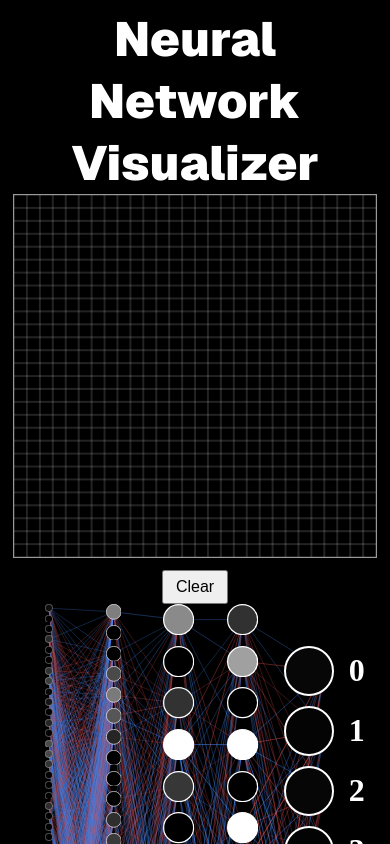
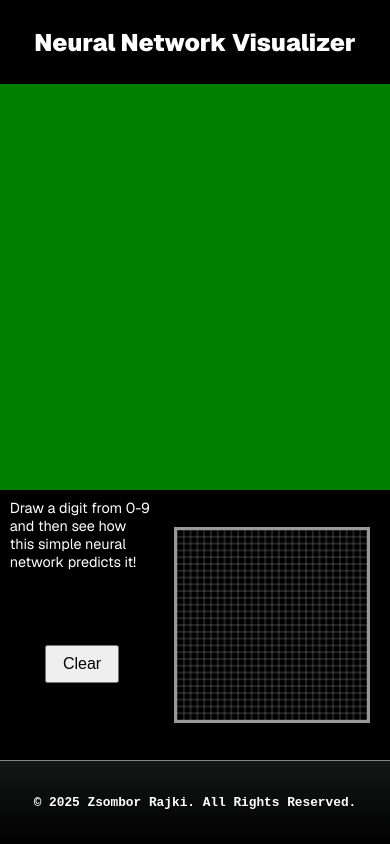
Before and after one commit to zs-rajki/nnvisuals, a React (Vite) app: page / in a window 390 px wide. Shown: the top 844 px of the page. Built offline with nearby package versions, Linux system fonts and the light colour scheme.

Commit message:
Make title, footer, canvas responsive

```diff
--- a/src/App.jsx
+++ b/src/App.jsx
@@ -16,12 +16,12 @@ function App() {
                     <Canvas onGridChange={setGrid} />
                 </div>
                 <div className="network">
-                    <NeuralNetwork grid={grid} center={true}/>
+                    {/* <NeuralNetwork grid={grid} center={true}/> */}
+                </div>
+                <div className="footer">
+                    <span>&copy; <span>{new Date().getFullYear()}</span> Zsombor Rajki. All Rights Reserved.</span>
                 </div>
             </div>
-            <footer>
-                &copy; <span>{new Date().getFullYear()}</span> Zsombor Rajki. All Rights Reserved.
-            </footer>
         </>
     )
 }
--- a/src/Canvas/Canvas.jsx
+++ b/src/Canvas/Canvas.jsx
@@ -10,15 +10,16 @@ export default function Canvas({ onGridChange }) {
 		Array(GRID_SIZE).fill(0).map(() => Array(GRID_SIZE).fill(0))
 	);
 	const [drawing, setDrawing] = useState(false);
-	const [cellSize, setCellSize] = useState(10); // dynamic later
+	const [cellSize, setCellSize] = useState(10);
 
 	// Resize canvas on window/container resize
 	const resizeCanvas = useCallback(() => {
 		const container = containerRef.current;
 		if (!container) return;
 
-		const width = container.clientWidth;
-		const size = Math.floor(width / GRID_SIZE);
+		// Take min(width, height) so canvas is always square
+		const sizeAvailable = Math.min(container.clientWidth, container.clientHeight);
+		const size = Math.floor(sizeAvailable / GRID_SIZE);
 		setCellSize(size);
 
 		const canvas = canvasRef.current;
@@ -51,20 +52,6 @@ export default function Canvas({ onGridChange }) {
 	useEffect(() => {
 		if (onGridChange) onGridChange(grid);
 	}, [grid, onGridChange]);
-
-    // -----------Canvas without grid--------------------------
-    //
-	// const drawGrid = (ctx, gridData, size) => {
-	// 	ctx.clearRect(0, 0, GRID_SIZE * size, GRID_SIZE * size);
-	// 	for (let y = 0; y < GRID_SIZE; y++) {
-	// 		for (let x = 0; x < GRID_SIZE; x++) {
-	// 			const val = gridData[y][x];
-	// 			const shade = Math.round(val * 255);
-	// 			ctx.fillStyle = `rgb(${shade}, ${shade}, ${shade})`;
-	// 			ctx.fillRect(x * size, y * size, size, size);
-	// 		}
-	// 	}
-	// };
 
 	const drawGrid = (ctx, gridData, size) => {
 		ctx.clearRect(0, 0, GRID_SIZE * size, GRID_SIZE * size);
@@ -150,6 +137,10 @@ export default function Canvas({ onGridChange }) {
 	};
 
 	return (
+		<div className={styles.canvasGrid}>
+			<div className={styles.text}>
+				Draw a digit from 0-9 and then see how this simple neural network predicts it!
+			</div>
 			<div ref={containerRef} className={styles.canvasContainer}>
 				<canvas
 					ref={canvasRef}
@@ -159,7 +150,10 @@ export default function Canvas({ onGridChange }) {
 					onPointerUp={handlePointerUp}
 					onPointerLeave={handlePointerUp}
 				/>
+			</div>
+			<div className={styles.buttonContainer}>
 				<button className={styles.clearButton} onClick={handleClear}>Clear</button>
+			</div>
 		</div>
 	);
 }
--- a/src/Canvas/Canvas.module.css
+++ b/src/Canvas/Canvas.module.css
@@ -1,21 +1,66 @@
-.canvasContainer {
-	width: 100%;
-	max-width: 500px; /* limit max canvas size */
-	margin: auto;
-	display: flex;
-	flex-direction: column;
-	align-items: center;
+.canvasGrid {
+	display: grid;
+    grid-template-areas:
+    'text'
+    'canvas'
+    'button';
+    grid-template-columns: 1fr;
+    grid-template-rows: auto 1fr auto;
+    gap: 2.5%;
+    width: 100%;
+	height: 100%;
+    padding: 2.5%
 }
 
+.text {
+    grid-area: text;
+    display: flex;
+    justify-content: center;
+    align-items: flex-start;
+    font-family: "Geist", sans-serif;
+    /* font-family: "Geist Mono", monospace; */
+    font-weight: 400;
+    color: white;
+    font-size: clamp(0.9rem, 1.5vw, 2rem);
+}
+
+.canvasContainer {
+    grid-area: canvas;
+    display: flex;
+    justify-content: center;
+    align-items: center;
+    width: 100%;
+    height: 100%;
+    max-height: 500px; /* may delete this later */
+}
 .canvas {
 	touch-action: none;
-	border: 1px solid #999;
+	border: 3px solid #999;
 	display: block;
+    width: 100%;
+    height: 100%;
 }
 
+.buttonContainer {
+    grid-area: button;
+    display: flex;
+    justify-content: center;
+    align-items: center;
+}
 .clearButton {
-	margin-top: 12px;
-	padding: 6px 12px;
-	font-size: 16px;
+    padding: max(0.5rem, 1vw) max(1rem, 2.5%);
+	font-size: max(1rem, 2vw);
 	cursor: pointer;
 }
+
+@media only screen and (max-width: 600px) {
+    .canvasGrid {
+        max-width: 500px;
+        display: grid;
+        grid-template-areas:
+        'text canvas'
+        'button canvas';
+        grid-template-columns: 1fr 1.5fr;
+        grid-template-rows: auto 1fr;
+    }
+}
--- a/src/NeuralNetwork/NeuralNetwork.module.css
+++ b/src/NeuralNetwork/NeuralNetwork.module.css
@@ -3,6 +3,7 @@
     justify-content: space-evenly;
     align-items: center;
     width: 100%;
+    height: 100vh;
     position: relative;
 }
 
--- a/src/index.css
+++ b/src/index.css
@@ -15,23 +15,25 @@ body {
 .grid {
     display: grid;
     grid-template-areas:
-    'title network'
-    'canvas network';
-    grid-template-columns: 1fr 1fr;
-    grid-template-rows: auto;
-    padding: 3rem;
+    'title title'
+    'canvas network'
+    'footer footer';
+    grid-template-columns: 1fr 1.5fr;
+    grid-template-rows: 10vh 1fr 8vh;
     width: 100vw;
+    height: 100vh;
 }
 
 .title {
     grid-area: title;
-    color: #FFFFFF;
-    text-align: center;
+    display: flex;
+    justify-content: center;
+    align-items: center;
 }
 .title h1 {
     font-family: "Geist", sans-serif;
     font-weight: 900;
-    font-size: 3rem;
+    font-size: clamp(1.5rem, 5vw, 5rem);
     color: #FFFFFF;
 }
 
@@ -41,22 +43,24 @@ body {
 
 .network {
     grid-area: network;
+    background-color: green;
+    /* display: flex;
+    justify-content: center;
+    align-items: center;
+    width: 100%; */
+}
+
+.footer {
+    grid-area: footer;
     display: flex;
     justify-content: center;
     align-items: center;
-    width: 100%;
-}
-
-footer {
     font-family: monospace;
     font-weight: bold;
-    font-size: 1rem;
+    font-size: clamp(0.8rem, 1vw, 1.5rem);
     color: #FFFFFF;
-    text-align: center;
     background: linear-gradient(to bottom, #151616, #000000);
-    width: 100vw;
     border-top: 1px solid #858585;
-    padding: 2rem 0;
 }
 
 @media only screen and (max-width: 600px) {
@@ -64,10 +68,12 @@ footer {
         display: grid;
         grid-template-areas:
         'title'
+        'network'
         'canvas'
-        'network';
+        'footer';
         grid-template-columns: auto;
-        grid-template-rows: auto;
-        padding: 0.5rem;
+        grid-template-rows: 10vh 1.5fr 1fr 10vh;
+        width: 100vw;
+        height: 100vh;
     }
 }
```
Lines whose indentation alone changed are shown as unchanged.
